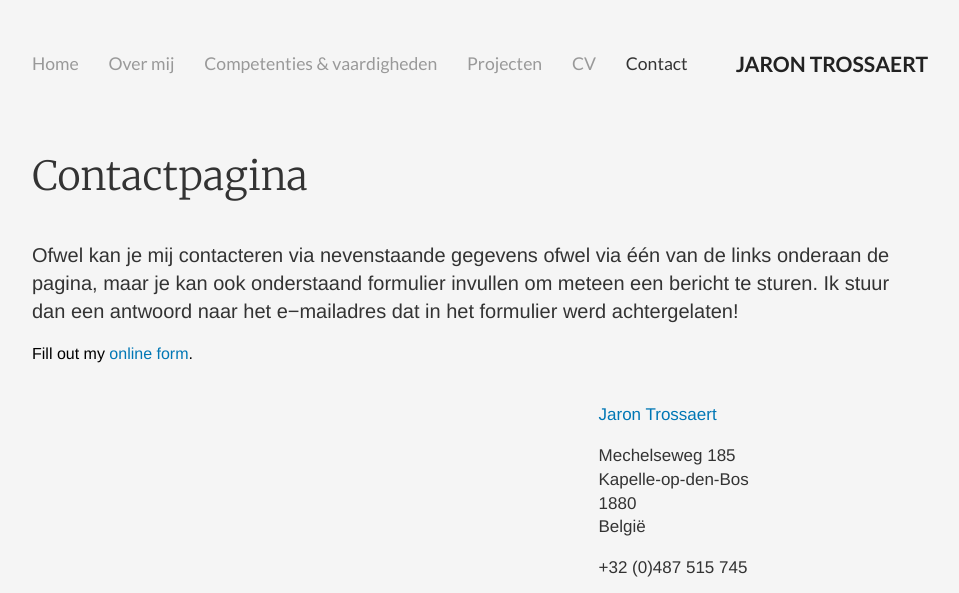
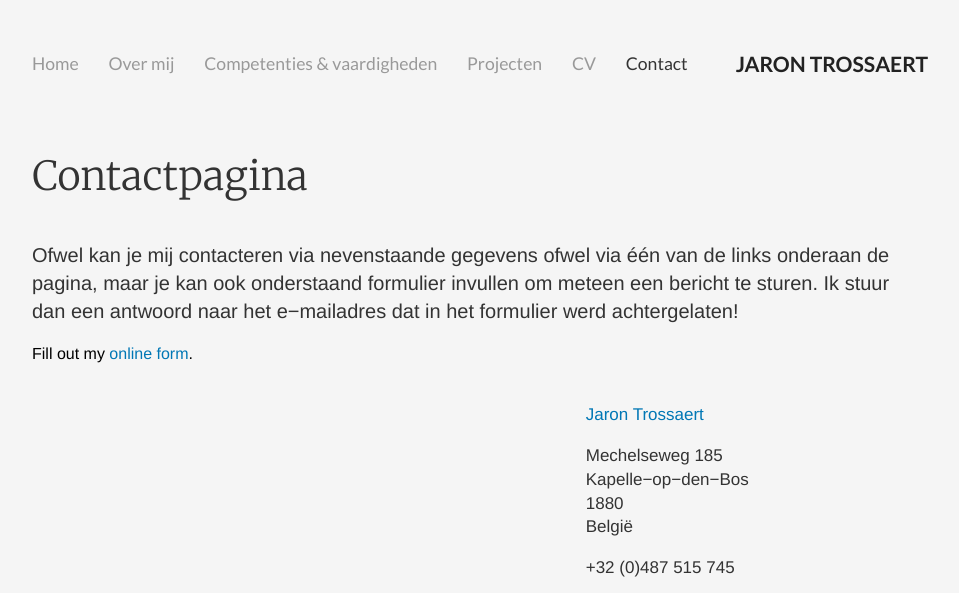
Before and after one commit to Jornax/Jornax.github.io, a Jekyll site: the page built from contact/index.html, in a window 1280 px wide, cut to the strip 0-593 px from the top of the page. Shown: the whole strip, without its empty margins (160-1119 px from the left). Built offline with Jekyll 4.4.1, drawn with Linux system fonts in a browser that asks for light colours.

Commit message:
Update index.html

```diff
--- a/contact/index.html
+++ b/contact/index.html
@@ -15,7 +15,7 @@ title: Contactpagina
             </p>
             <p class="adr">
                 <span class="street-address">Mechelseweg 185</span><br>
-                <span class="region">Kapelle-op-den-Bos</span><br>
+                <span class="region">Kapelle&minus;op&minus;den&minus;Bos</span><br>
                 <span class="postal-code">1880</span><br>
                 <span class="country-name">Belgi&#xEB;</span>
             </p>
```
